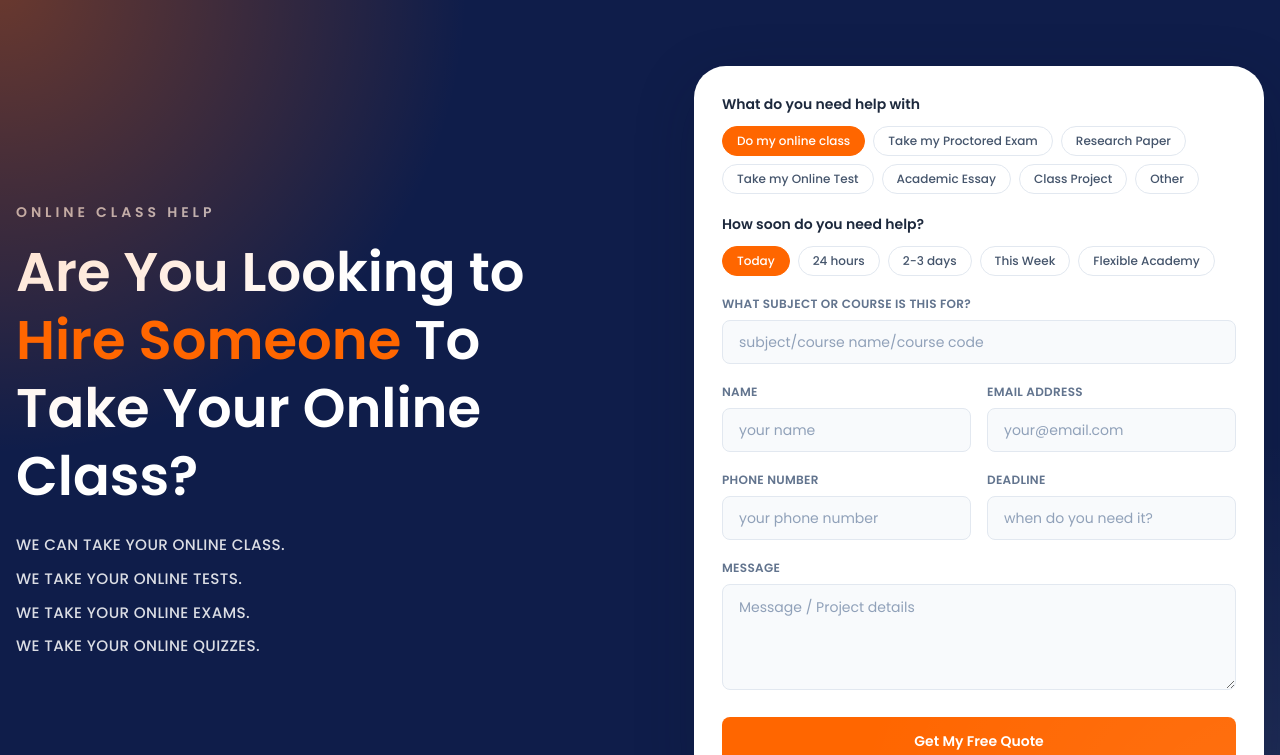
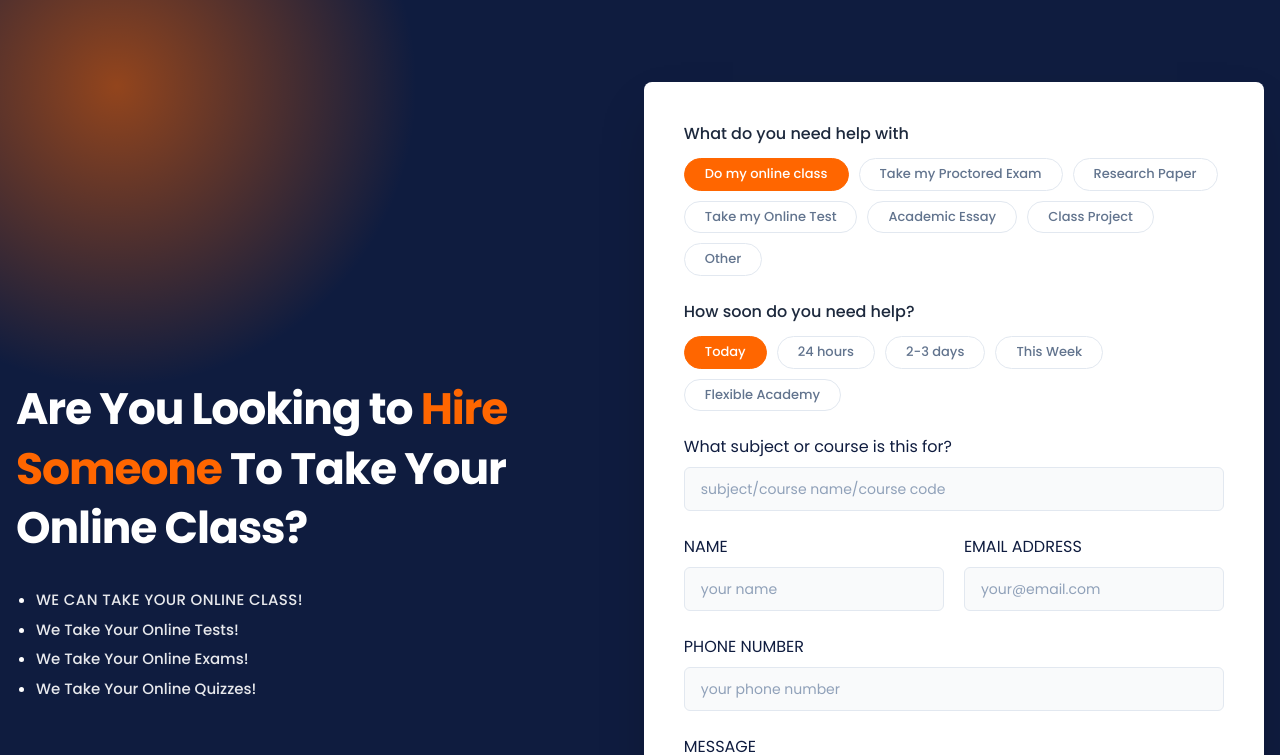
Before and after one commit to Mern-Unbeatable/alainmwadzua, a React app: page / in a window 1280 px wide. Shown: the part 2980-3735 px from the top of the page. Built offline with nearby package versions, Linux system fonts and the light colour scheme.

Commit message:
feat: update OnlineHelpCtaSection styling for improved visual appeal and user experience

```diff
--- a/src/components/home/OnlineHelpCtaSection.jsx
+++ b/src/components/home/OnlineHelpCtaSection.jsx
@@ -20,43 +20,40 @@ const HELP_TIMING = [
 
 const OnlineHelpCtaSection = memo(() => {
   return (
-    <section className="relative isolate overflow-hidden bg-[#0f1d4a] py-12 sm:py-16 lg:py-20">
-      <div className="pointer-events-none absolute inset-0 bg-[radial-gradient(circle_at_top_left,rgba(255,102,0,0.38),transparent_30%),radial-gradient(circle_at_bottom_right,rgba(255,255,255,0.08),transparent_28%)]" />
+    <section className="relative isolate overflow-hidden bg-[#0F1C3F] py-16 sm:py-20 lg:py-24">
+      <div className="pointer-events-none absolute left-0 top-0 h-[600px] w-[700px] -translate-x-1/3 -translate-y-1/3 bg-[radial-gradient(circle_closest-side,rgba(255,102,0,0.55),transparent)]" />
 
-      <div className="container mx-auto px-4">
-        <div className="grid items-center gap-10 lg:grid-cols-[1.05fr_0.95fr] lg:gap-12">
+      <div className="container relative z-10 mx-auto px-4 ">
+        <div className="grid items-center gap-12 lg:grid-cols-[1fr_1.1fr] lg:gap-16">
           <div className="max-w-xl text-white">
-            <p className="text-sm font-semibold uppercase tracking-[0.28em] text-white/70">
-              Online Class Help
-            </p>
-
-            <h2 className="mt-4 text-4xl font-semibold leading-tight sm:text-5xl lg:text-[3.4rem]">
-              Are You Looking to <span className="text-primary">Hire Someone</span> To Take Your Online Class?
+            <h2 className="text-4xl font-bold leading-[1.35] tracking-tight sm:text-5xl lg:text-[44px]">
+              Are You Looking to{" "}
+              <span className="text-primary">Hire Someone</span> To Take Your Online Class?
             </h2>
 
-            <ul className="mt-6 space-y-3 text-sm font-medium uppercase tracking-wide text-white/85 sm:text-[0.95rem]">
-              <li>We can take your online class.</li>
-              <li>We take your online tests.</li>
-              <li>We take your online exams.</li>
-              <li>We take your online quizzes.</li>
+            <ul className="mt-8 space-y-2 pl-5 text-sm sm:text-[15px] font-medium text-white/90 list-disc marker:text-white">
+              <li className="uppercase tracking-wide">WE CAN TAKE YOUR ONLINE CLASS!</li>
+              <li>We Take Your Online Tests!</li>
+              <li>We Take Your Online Exams!</li>
+              <li>We Take Your Online Quizzes!</li>
             </ul>
           </div>
 
-          <div className="rounded-4xl bg-white p-4 shadow-[0_18px_60px_rgba(15,23,42,0.22)] sm:p-6 lg:p-7">
-            <form className="space-y-5">
+          <div className="rounded-lg bg-white p-6 shadow-2xl sm:p-8 lg:p-10">
+            <form className="space-y-6">
               <div>
-                <p className="text-sm font-semibold text-slate-800">
+                <p className="mb-3 text-base font-medium text-slate-800">
                   What do you need help with
                 </p>
-                <div className="mt-3 flex flex-wrap gap-2">
+                <div className="flex flex-wrap gap-2.5">
                   {HELP_TOPICS.map((topic, index) => (
                     <button
                       key={topic}
                       type="button"
-                      className={`rounded-full border px-3 py-1.5 text-[11px] font-medium transition-colors sm:px-3.5 sm:text-xs ${
+                      className={`rounded-full border px-4 py-1.5 text-sm font-medium transition-colors sm:px-5 sm:text-[13px] ${
                         index === 0
                           ? "border-primary bg-primary text-white"
-                          : "border-slate-200 bg-white text-slate-600 hover:border-primary hover:text-primary"
+                          : "border-slate-200 bg-white text-slate-500 hover:border-primary hover:text-primary"
                       }`}
                     >
                       {topic}
@@ -66,18 +63,18 @@ const OnlineHelpCtaSection = memo(() => {
               </div>
 
               <div>
-                <p className="text-sm font-semibold text-slate-800">
+                <p className="mb-3 text-base font-medium text-slate-800">
                   How soon do you need help?
                 </p>
-                <div className="mt-3 flex flex-wrap gap-2">
+                <div className="flex flex-wrap gap-2.5">
                   {HELP_TIMING.map((item, index) => (
                     <button
                       key={item}
                       type="button"
-                      className={`rounded-full border px-3 py-1.5 text-[11px] font-medium transition-colors sm:px-3.5 sm:text-xs ${
+                      className={`rounded-full border px-4 py-1.5 text-sm font-medium transition-colors sm:px-5 sm:text-[13px] ${
                         index === 0
                           ? "border-primary bg-primary text-white"
-                          : "border-slate-200 bg-white text-slate-600 hover:border-primary hover:text-primary"
+                          : "border-slate-200 bg-white text-slate-500 hover:border-primary hover:text-primary"
                       }`}
                     >
                       {item}
@@ -87,76 +84,64 @@ const OnlineHelpCtaSection = memo(() => {
               </div>
 
               <div>
-                <label className="mb-2 block text-xs font-semibold uppercase tracking-wide text-slate-500">
+                <label className="mb-2 block text-base text-[#0F1C3F]">
                   What subject or course is this for?
                 </label>
                 <input
                   type="text"
                   placeholder="subject/course name/course code"
-                  className="h-11 w-full rounded-lg border border-slate-200 bg-slate-50 px-4 text-sm text-slate-700 outline-none transition placeholder:text-slate-400 focus:border-primary focus:bg-white"
+                  className="h-11 w-full rounded-md border border-slate-200 bg-[#F9FAFB] px-4 text-sm text-slate-700 outline-none transition placeholder:text-slate-400 focus:border-[#FF6600] focus:bg-white"
                 />
               </div>
 
-              <div className="grid grid-cols-1 gap-4 sm:grid-cols-2">
+              <div className="grid grid-cols-1 gap-5 sm:grid-cols-2">
                 <div>
-                  <label className="mb-2 block text-xs font-semibold uppercase tracking-wide text-slate-500">
+                  <label className="mb-2 block text-base uppercase  text-[#0F1C3F]">
                     Name
                   </label>
                   <input
                     type="text"
                     placeholder="your name"
-                    className="h-11 w-full rounded-lg border border-slate-200 bg-slate-50 px-4 text-sm text-slate-700 outline-none transition placeholder:text-slate-400 focus:border-primary focus:bg-white"
+                    className="h-11 w-full rounded-md border border-slate-200 bg-[#F9FAFB] px-4 text-sm text-slate-700 outline-none transition placeholder:text-slate-400 focus:border-[#FF6600] focus:bg-white"
                   />
                 </div>
                 <div>
-                  <label className="mb-2 block text-xs font-semibold uppercase tracking-wide text-slate-500">
+                  <label className="mb-2 block text-base uppercase  text-[#0F1C3F]">
                     Email Address
                   </label>
                   <input
                     type="email"
                     placeholder="your@email.com"
-                    className="h-11 w-full rounded-lg border border-slate-200 bg-slate-50 px-4 text-sm text-slate-700 outline-none transition placeholder:text-slate-400 focus:border-primary focus:bg-white"
+                    className="h-11 w-full rounded-md border border-slate-200 bg-[#F9FAFB] px-4 text-sm text-slate-700 outline-none transition placeholder:text-slate-400 focus:border-[#FF6600] focus:bg-white"
                   />
                 </div>
               </div>
 
-              <div className="grid grid-cols-1 gap-4 sm:grid-cols-2">
               <div>
-                  <label className="mb-2 block text-xs font-semibold uppercase tracking-wide text-slate-500">
+                <label className="mb-2 block text-base uppercase  text-[#0F1C3F]">
                   Phone Number
                 </label>
                 <input
                   type="tel"
                   placeholder="your phone number"
-                    className="h-11 w-full rounded-lg border border-slate-200 bg-slate-50 px-4 text-sm text-slate-700 outline-none transition placeholder:text-slate-400 focus:border-primary focus:bg-white"
+                  className="h-11 w-full rounded-md border border-slate-200 bg-[#F9FAFB] px-4 text-sm text-slate-700 outline-none transition placeholder:text-slate-400 focus:border-[#FF6600] focus:bg-white"
                 />
-                </div>
-                <div>
-                  <label className="mb-2 block text-xs font-semibold uppercase tracking-wide text-slate-500">
-                    Deadline
-                  </label>
-                  <input
-                    type="text"
-                    placeholder="when do you need it?"
-                    className="h-11 w-full rounded-lg border border-slate-200 bg-slate-50 px-4 text-sm text-slate-700 outline-none transition placeholder:text-slate-400 focus:border-primary focus:bg-white"
-                  />
-                </div>
               </div>
 
               <div>
-                <label className="mb-2 block text-xs font-semibold uppercase tracking-wide text-slate-500">
+                <label className="mb-2 block text-base uppercase  text-[#0F1C3F]">
                   Message
                 </label>
                 <textarea
                   rows="4"
-                  placeholder="Message / Project details"
-                  className="w-full rounded-lg border border-slate-200 bg-slate-50 px-4 py-3 text-sm text-slate-700 outline-none transition placeholder:text-slate-400 focus:border-primary focus:bg-white"
+                  placeholder="Message/Project details"
+                  className="w-full resize-none rounded-md border border-slate-200 bg-[#F9FAFB] px-4 py-3 text-sm text-slate-700 outline-none transition placeholder:text-slate-400 focus:border-[#FF6600] focus:bg-white"
                 />
               </div>
 
               <button
                 type="button"
-                className="inline-flex h-12 w-full items-center justify-center rounded-lg bg-primary text-sm font-semibold text-white transition-colors hover:opacity-90"
+                className="inline-flex py-4 w-full items-center justify-center rounded-md bg-primary text-sm text-white transition-opacity hover:opacity-90"
               >
                 Get My Free Quote
               </button>
--- a/src/index.css
+++ b/src/index.css
@@ -32,7 +32,9 @@ body {
     transform: translateX(4px);
   }
 }
-
+button {
+  cursor: pointer;
+}
 @layer utility {
   .animate-nav-arrow {
     animation: nav-arrow 1.2s ease-in-out infinite;
```
Lines whose indentation alone changed are shown as unchanged.
